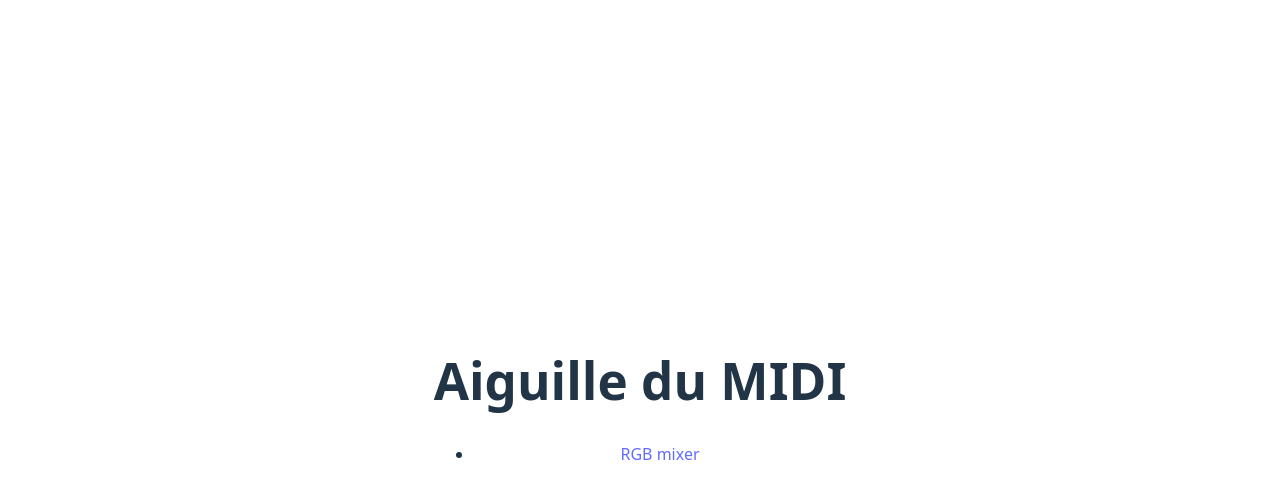
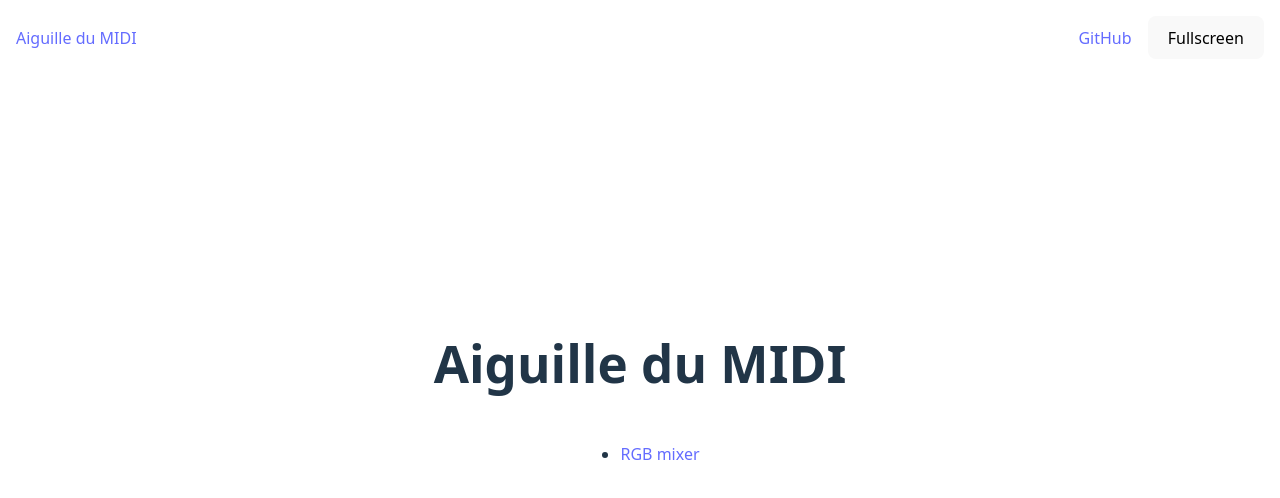
Before and after one commit to bxt/aiguille-du-midi, a Preact app: page / in a window 1280 px wide. Shown: the top 498 px of the page. Built offline with nearby package versions, Linux system fonts and the light colour scheme.

Commit message:
feat: add a basic app layout

```diff
--- a/src/app.module.css
+++ b/src/app.module.css
@@ -1,27 +1,23 @@
-.colorPatch {
-  width: 200px;
-  height: 200px;
-  margin: 1rem auto;
-  border: 1px solid #ccc;
-  border-radius: 8px;
-}
+.header {
+  display: flex;
+  justify-content: space-between;
+  align-items: center;
+  gap: 1rem;
+  padding: 1rem;
 
-.pad {
-  width: 40px;
-  height: 40px;
-  margin: 0.5rem;
-  border: 1px solid #ccc;
-  border-radius: 8px;
-  display: inline-flex;
-  align-items: center;
-  justify-content: center;
-  background-color: #423f3f;
-
-  @media (prefers-color-scheme: light) {
-    background-color: #f0f0f0;
+  div {
+    display: flex;
+    align-items: center;
+    gap: 1rem;
   }
 }
 
-.padPressed {
-  background-color: #4caf50;
+.content {
+  flex: 1;
+  padding: 1rem;
+  padding-block-end: 5rem;
+  display: flex;
+  flex-direction: column;
+  justify-content: center;
+  align-items: center;
 }
--- a/src/app.tsx
+++ b/src/app.tsx
@@ -1,5 +1,33 @@
+import { content, header } from "./app.module.css";
 import { Router } from "./router.tsx";
 
+function toggleFullScreen() {
+  if (!document.fullscreenElement) {
+    document.documentElement.requestFullscreen();
+  } else {
+    if (document.exitFullscreen) {
+      document.exitFullscreen();
+    }
+  }
+}
+
 export function App() {
-  return <Router />;
+  return (
+    <>
+      <div class={header}>
+        <div>
+          <a href="#home">Aiguille du MIDI</a>
+        </div>
+        <div>
+          <a href="https://github.com/bxt/aiguille-du-midi">GitHub</a>
+          <button onClick={toggleFullScreen} type="button">
+            Fullscreen
+          </button>
+        </div>
+      </div>
+      <div class={content}>
+        <Router />
+      </div>
+    </>
+  );
 }
--- a/src/index.css
+++ b/src/index.css
@@ -24,15 +24,12 @@ a:hover {
 
 body {
   margin: 0;
-  display: flex;
-  place-items: center;
-  min-width: 320px;
-  min-height: 100vh;
 }
 
 h1 {
   font-size: 3.2em;
   line-height: 1.1;
+  margin-block-start: 0.33rem;
 }
 
 button {
@@ -68,8 +65,8 @@ button:focus-visible {
 }
 
 #app {
-  max-width: 1280px;
-  margin: 0 auto;
-  padding: 2rem;
-  text-align: center;
+  min-width: 320px;
+  min-height: 100vh;
+  display: flex;
+  flex-direction: column;
 }
```
